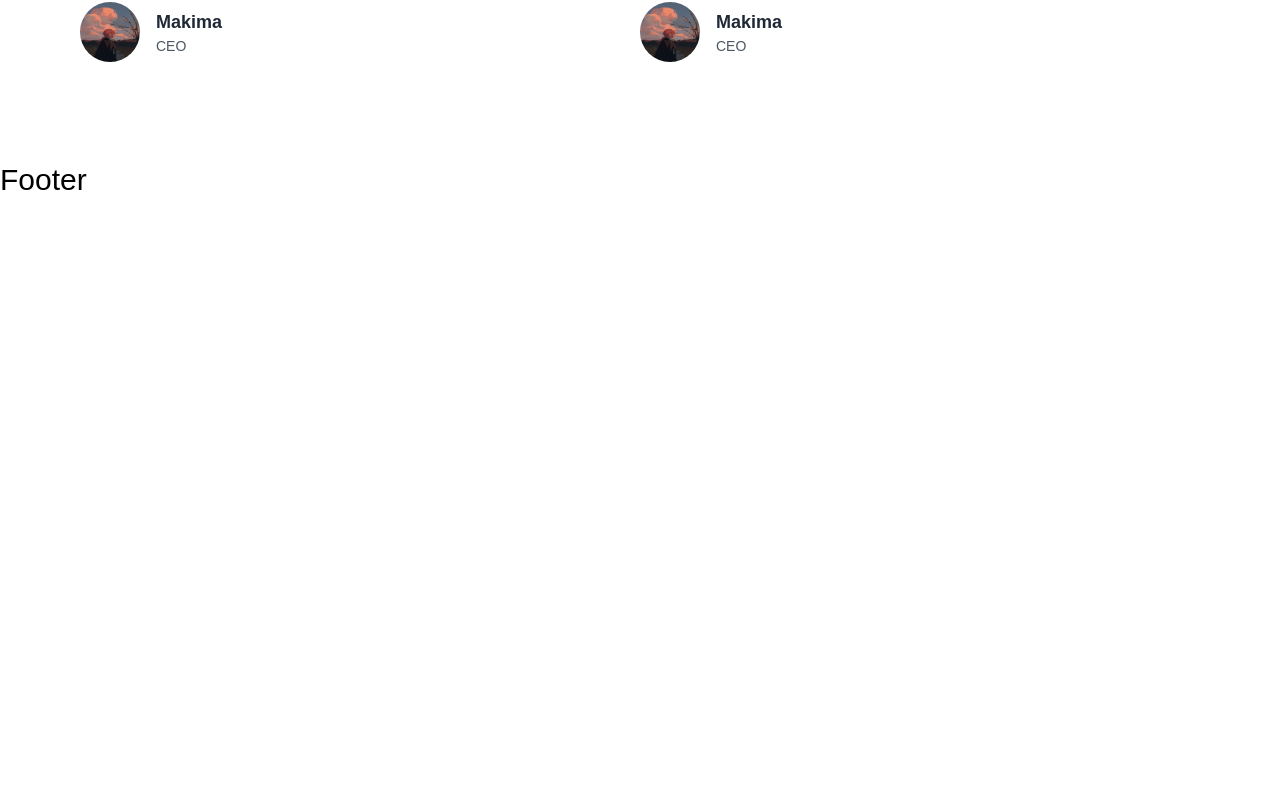
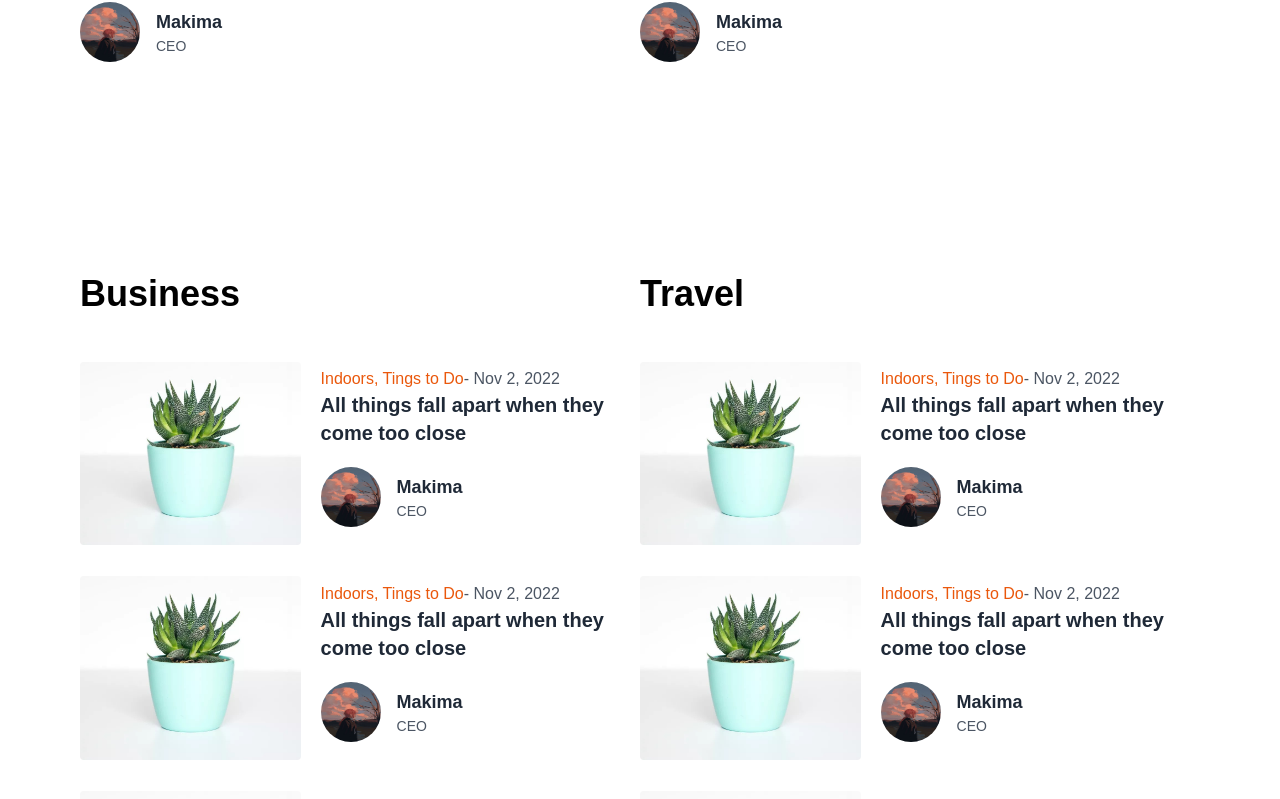
Before and after one commit to McVyp/blog, a Next.js app: page / in a window 1280 px wide. Shown: the part 2790-3589 px from the top of the page. Before the commit the page ends 2988 px from the top, so only its background shows below. Built offline with nearby package versions, Linux system fonts and the light colour scheme.

Commit message:
added section4

```diff
--- /dev/null
+++ b/components/section4.js
@@ -0,0 +1,62 @@
+import Link from 'next/link'
+import Image from 'next/image'
+import Author from './_child/author'
+
+export default function Section4() {
+  return (
+    <section className='container mx-auto md:px-20 py-16'>
+        <div className='grid lg:grid-cols-2'>
+            <div className='item'>
+              <h1 className='font-bold text-4xl py-12'>Business</h1>
+              <div className='flex flex-col gap-6'>
+                  {Post()}
+                  {Post()}
+                  {Post()}
+                  {Post()}
+              </div>
+            </div>
+            <div className='item'>
+              <h1 className='font-bold text-4xl py-12'>Travel</h1>
+              <div className='flex flex-col gap-6'>
+                  {Post()}
+                  {Post()}
+                  {Post()}
+                  {Post()}
+              </div>
+            </div>
+        </div>
+    </section>
+  )
+}
+
+function Post(){
+  return(
+    <div className='flex gap-5'>
+        <div className='image flex flex-cols justify-start'>
+            <Link href={"/"}>
+                    <a>
+                        <Image
+                            src={"/assets/images/img1.jpg"}
+                            width={300}
+                            height={250}
+                            alt=""
+                            className="rounded"
+                        />
+                    </a>
+              </Link>
+        </div>
+        <div className='info flex justify-center flex-col'>
+              <div className="category">
+                    <Link href={"/"}><a className="text-orange-600 hover:text-orange-800">Indoors, Tings to Do</a></Link>
+                    <Link href={"/"}><a className="text-gray-600 hover:text-gray-800">- Nov 2, 2022</a></Link>
+              </div>
+              <div className="title">
+                    <Link href={"/"}><a className="text-xl font-bold text-gray-800 hover:text-gray-600">All things fall apart when they come too close</a></Link>
+            </div>
+            <Author />
+        </div>
+
+    </div>
+
+  )
+}
--- a/pages/index.js
+++ b/pages/index.js
@@ -5,6 +5,7 @@
 import Section1 from '../components/section1'
 import Section2 from '../components/section2'
 import Section3 from '../components/section3'
+import Section4 from '../components/section4'
 
 export default function Home() {
   return (
@@ -13,6 +14,7 @@
       <Section1 />
       <Section2 />
       <Section3 />
+      <Section4 />
     </Layout>
     </>
   )
```
Also changed, not shown: components/section3.js (line endings or trailing spaces).
